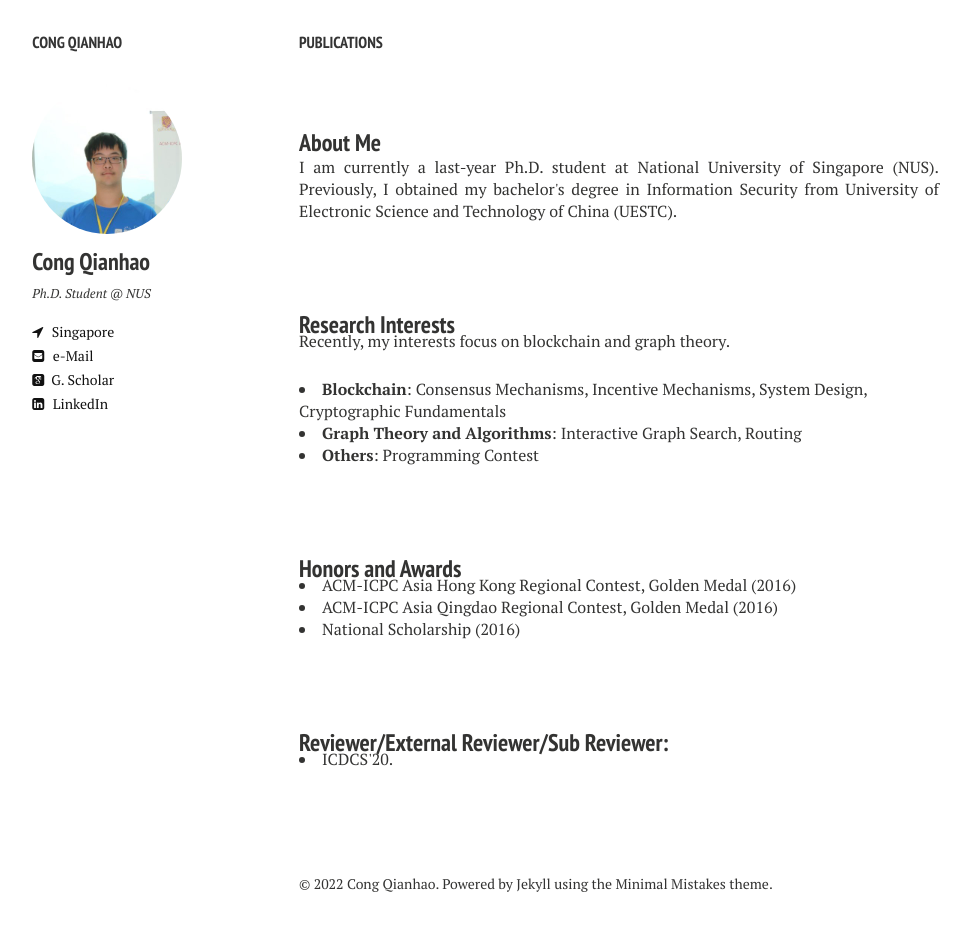
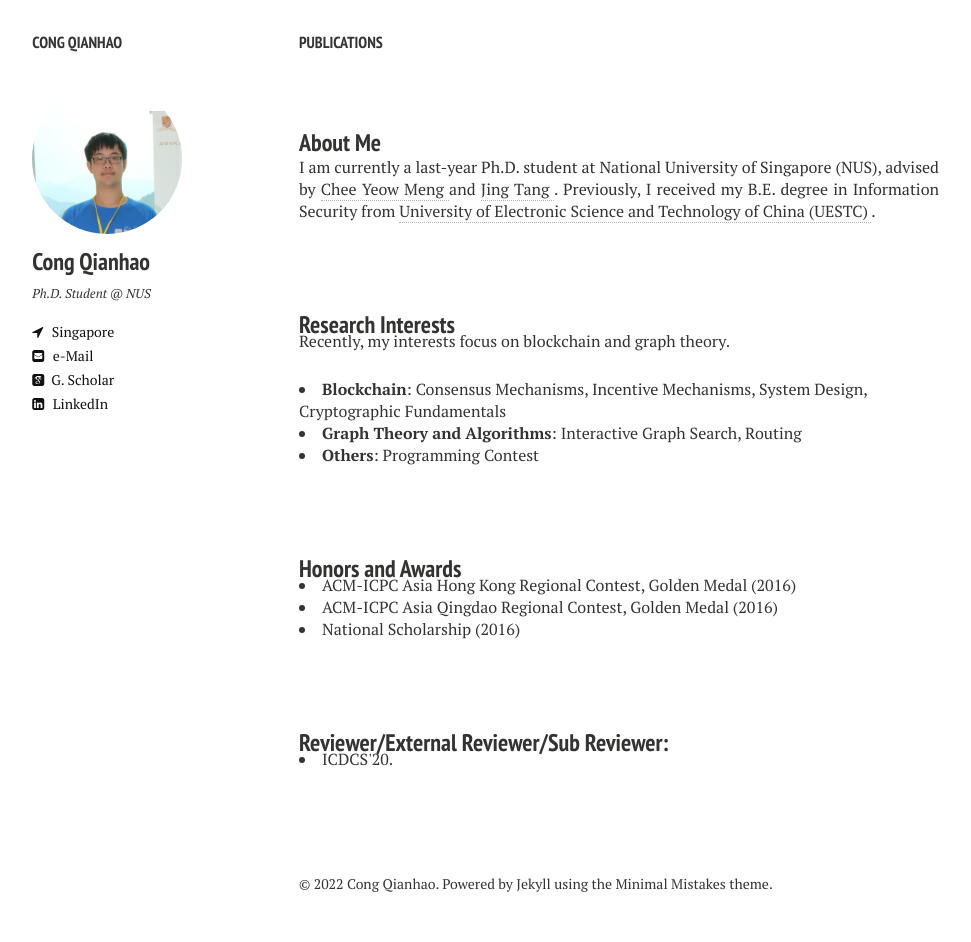
Before and after one commit to cong741/cong741.github.io, a Jekyll site: the page built from index.md, in a window 1280 px wide. Shown: the whole page, without its empty margins (21-992 px from the left). Built offline with Jekyll 4.4.1, drawn with Linux system fonts in a browser that asks for light colours; nearby versions of some CDN libraries.

Commit message:
edit main page

```diff
--- a/index.md
+++ b/index.md
@@ -6,7 +6,7 @@ image: banner1.png
 ---
 <h3 style="margin-bottom:0px;padding-top:20px;">About Me</h3>
 
-<p align="justify">I am currently a last-year Ph.D. student at National University of Singapore (NUS). Previously, I obtained my bachelor's degree in Information Security from University of Electronic Science and Technology of China (UESTC). </p>
+<p align="justify">I am currently a last-year Ph.D. student at National University of Singapore (NUS), advised by <a href="https://scholar.google.com.sg/citations?user=99AJNXEAAAAJ"> Chee Yeow Meng </a> and <a href="https://sites.google.com/view/jtang"> Jing Tang </a>. Previously, I received my B.E. degree in Information Security from <a href="https://en.uestc.edu.cn/"> University of Electronic Science and Technology of China (UESTC) </a>. </p>
 <br>
 <br>
 
```
